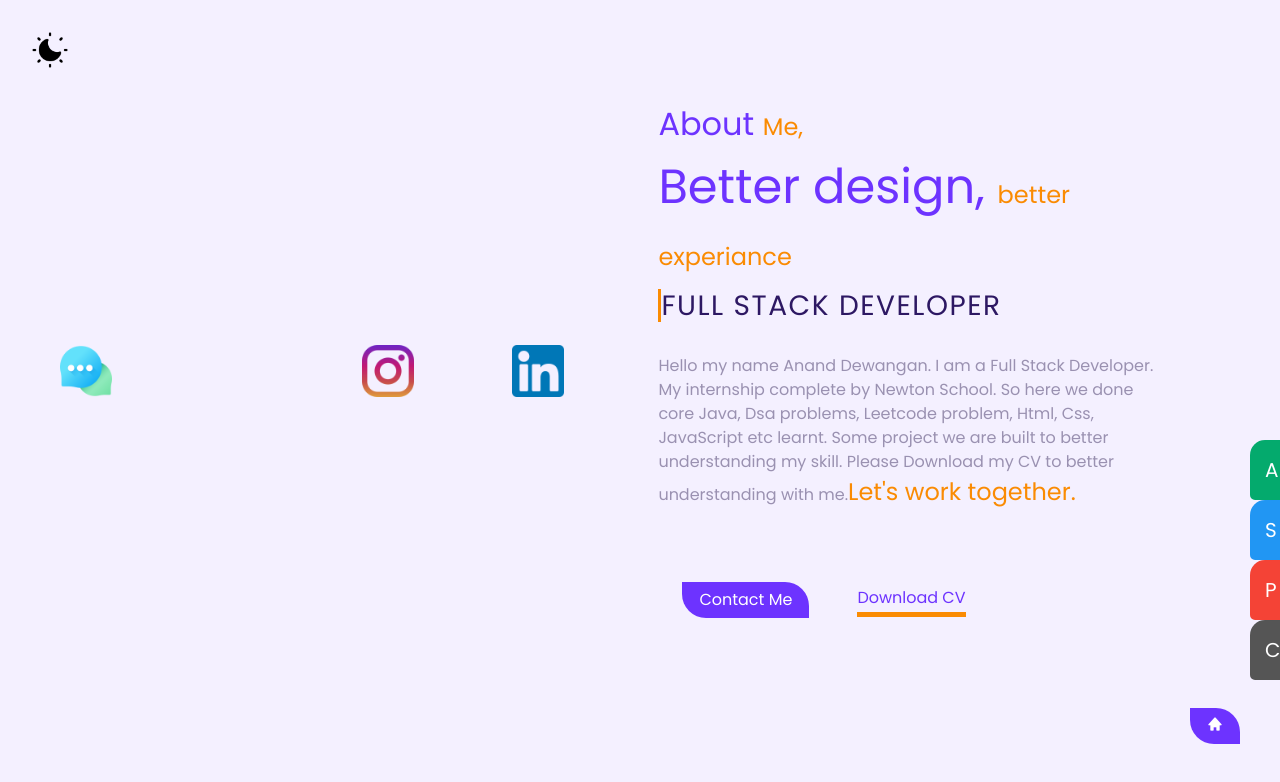
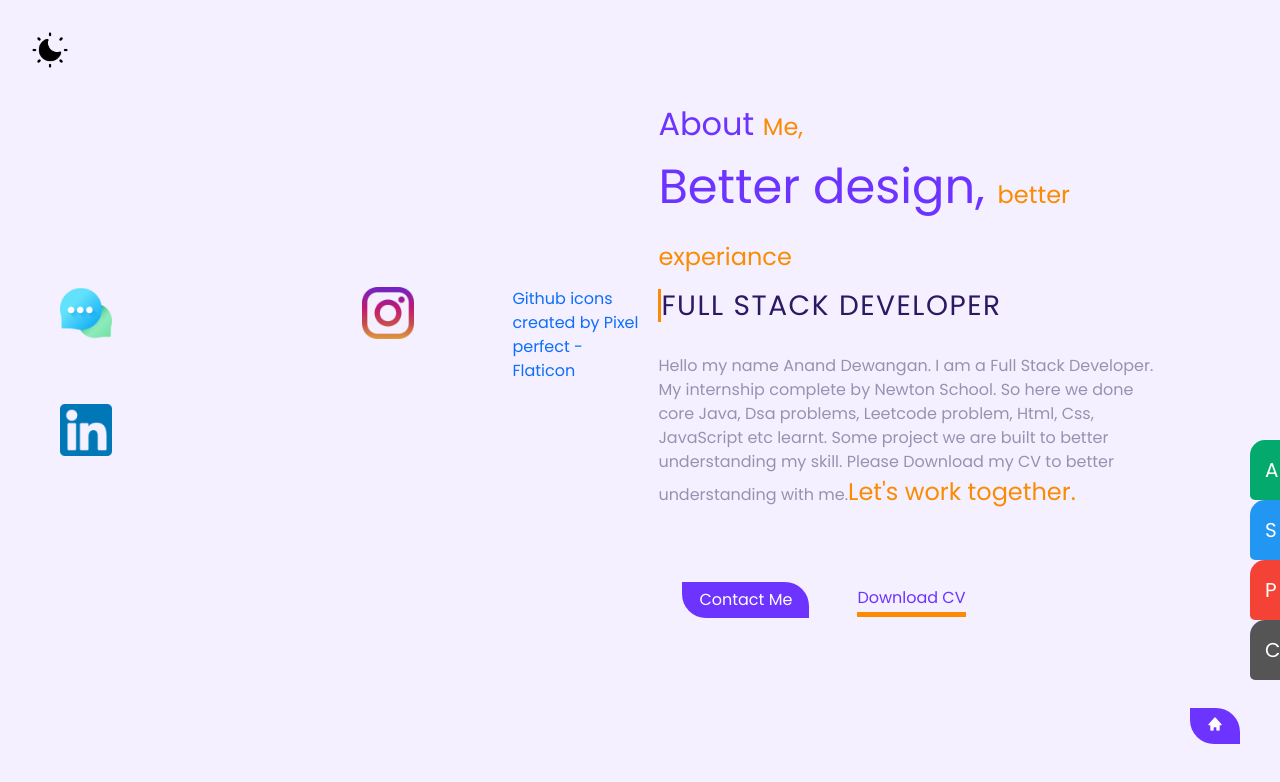
Before and after one commit to AnandDewangan/My_cool_Portfolio, a plain HTML site: page about.html in a window 1280 px wide. Drawn offline with nearby package versions, Linux system fonts and the light colour scheme; a web font is replaced by a local one.

Commit message:
Update about.html

```diff
--- a/about.html
+++ b/about.html
@@ -36,6 +36,7 @@
                                 src="image/email-marketing.png" alt=""></a>
                         <a href="https://www.instagram.com/ananddewangann/" target="_blank"><img
                                 src="image/instagram.png" alt=""></a>
+                        <a href="https://www.flaticon.com/free-icons/github" title="github icons">Github icons created by Pixel perfect - Flaticon</a>
                         <a href="https://www.linkedin.com/in/anand-dewangan/" target="_blank"><img
                                 src="image/linkedin.png" alt=""></a>
                     </div>
```
